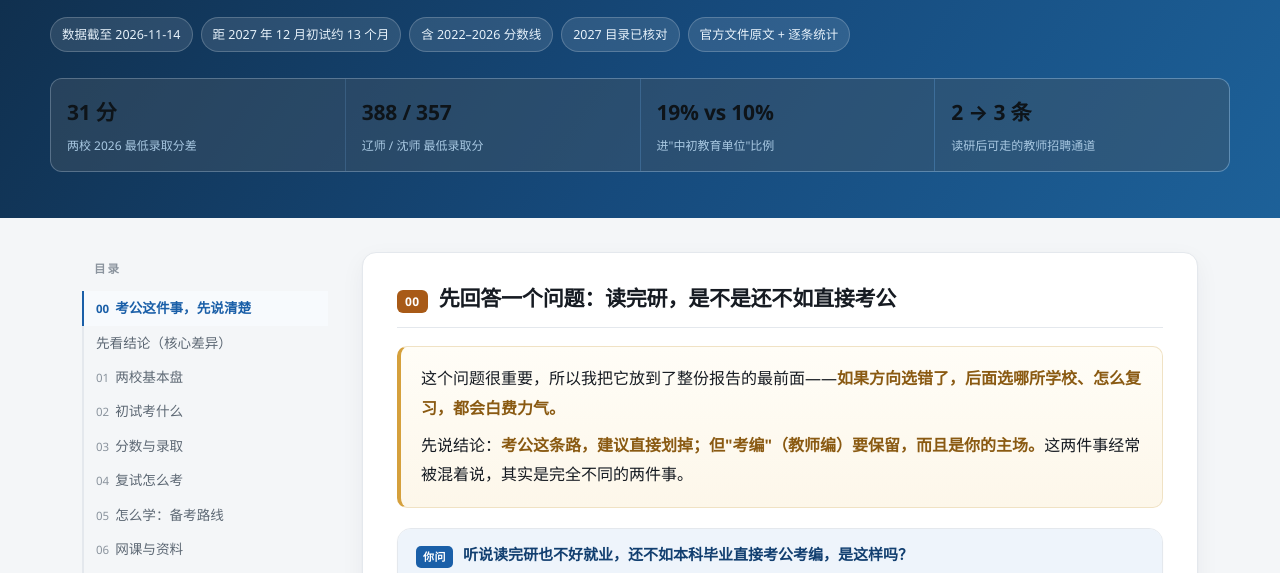
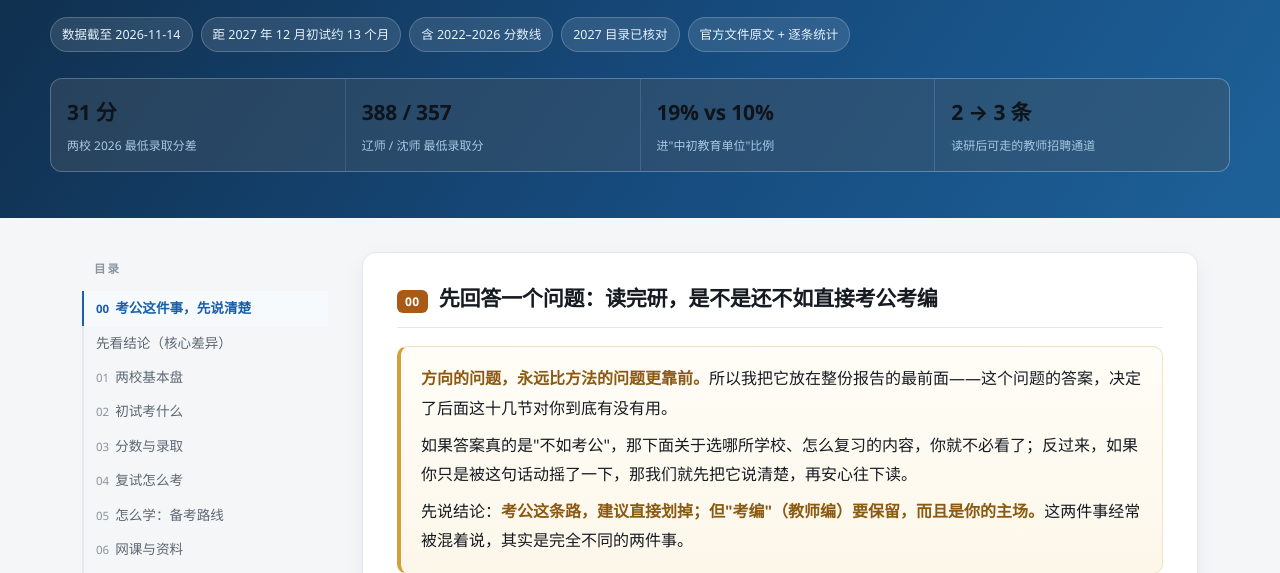
Before and after one commit to TS-jj/northeast-art-kaoyan, a plain HTML site: page lnnu-vs-synu/index.html in a window 1280 px wide. Shown: the part 209-782 px from the top of the page. Drawn offline with Linux system fonts and the light colour scheme.

Commit message:
fix: 修正第 00 节开头的因果逻辑
- 原句「方向错则选校、复习白费」不成立（选考公本就不涉选校）
- 改为「这个问题的答案决定后面十几节对你有没有用」
- 标题补为「考公考编」，与提问原话一致

```diff
--- a/lnnu-vs-synu/index.html
+++ b/lnnu-vs-synu/index.html
@@ -427,10 +427,11 @@
 
   <!-- ================= 00 考公答疑（放最前面） ================= -->
   <section id="s-gongkao" data-toc="考公这件事，先说清楚">
-    <h2><span class="num alt">00</span>先回答一个问题：读完研，是不是还不如直接考公</h2>
+    <h2><span class="num alt">00</span>先回答一个问题：读完研，是不是还不如直接考公考编</h2>
 
     <div class="lede">
-      <p>这个问题很重要，所以我把它放到了整份报告的最前面——<b>如果方向选错了，后面选哪所学校、怎么复习，都会白费力气。</b></p>
+      <p><b>方向的问题，永远比方法的问题更靠前。</b>所以我把它放在整份报告的最前面——这个问题的答案，决定了后面这十几节对你到底有没有用。</p>
+      <p>如果答案真的是"不如考公"，那下面关于选哪所学校、怎么复习的内容，你就不必看了；反过来，如果你只是被这句话动摇了一下，那我们就先把它说清楚，再安心往下读。</p>
       <p>先说结论：<b>考公这条路，建议直接划掉；但"考编"（教师编）要保留，而且是你的主场。</b>这两件事经常被混着说，其实是完全不同的两件事。</p>
     </div>
 
```
